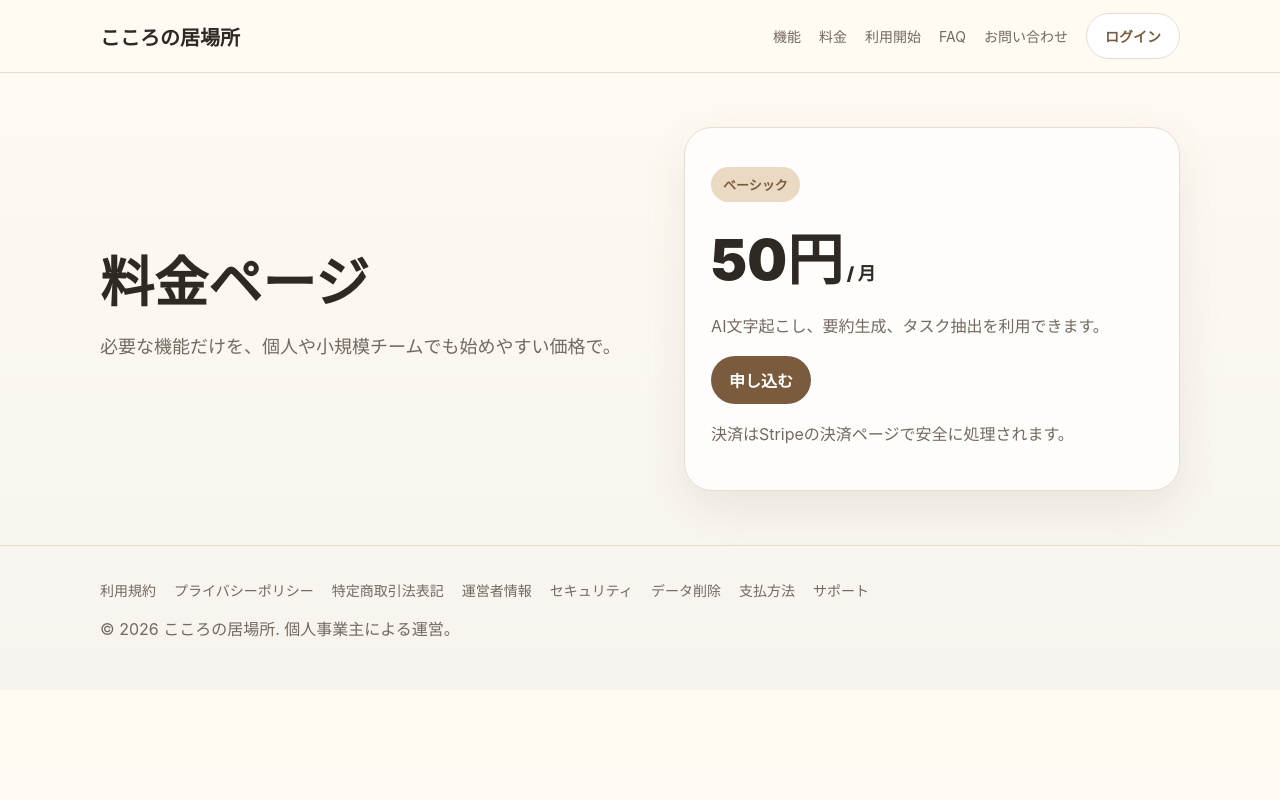
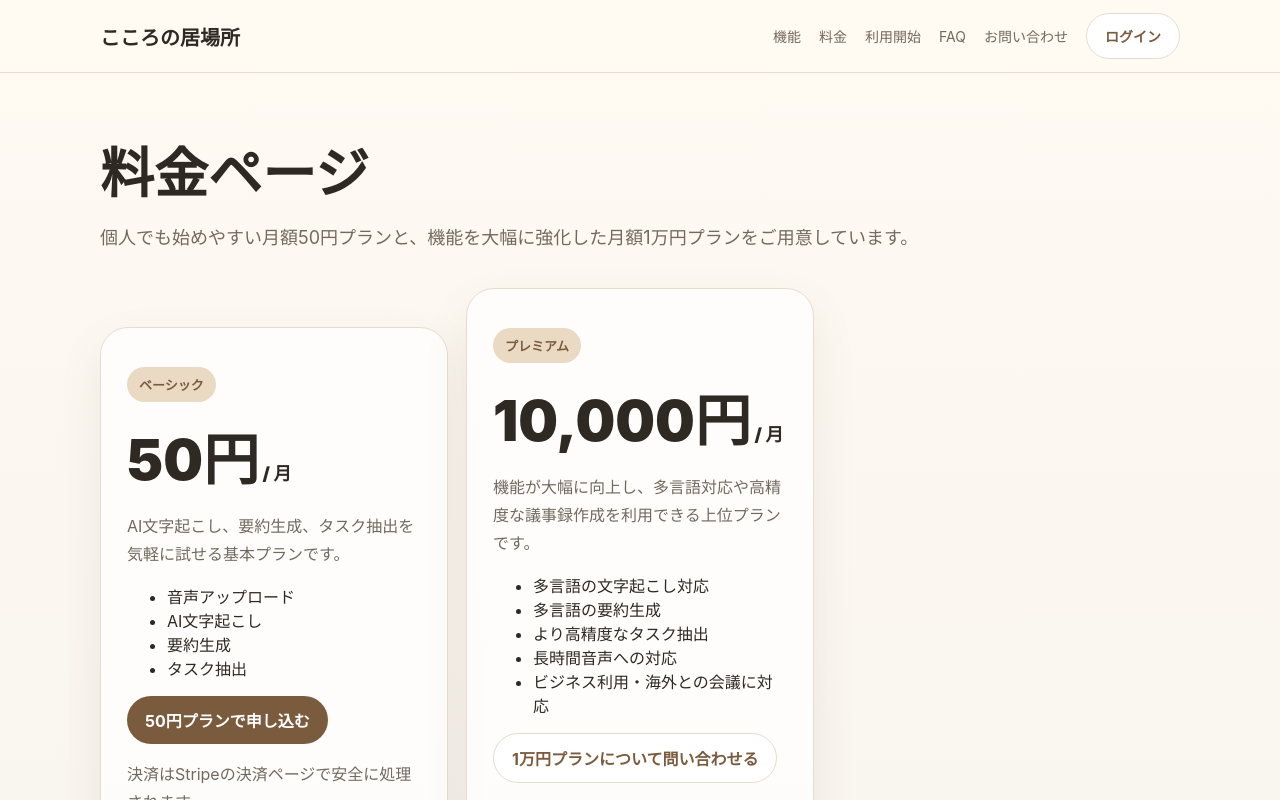
Before and after one commit to Yuki-ux-jpg-png/ai_gijiroku, a Next.js app: page /pricing in a window 1280 px wide. Shown: the top 800 px of the page. Built offline with nearby package versions, Linux system fonts and the light colour scheme.

Commit message:
Update page.tsx

```diff
--- a/app/pricing/page.tsx
+++ b/app/pricing/page.tsx
@@ -1,34 +1,67 @@
 export default function Pricing() {
   return (
     <main className="section">
-      <div className="container grid">
+      <div className="container">
         <div>
           <h1 className="h1">料金ページ</h1>
           <p className="lead">
-            必要な機能だけを、個人や小規模チームでも始めやすい価格で。
+            個人でも始めやすい月額50円プランと、機能を大幅に強化した月額1万円プランをご用意しています。
           </p>
         </div>
 
+        <div className="grid cards" style={{ marginTop: 32 }}>
           <div className="card">
             <p className="badge">ベーシック</p>
             <div className="price">
               50円<span style={{ fontSize: 18 }}> / 月</span>
             </div>
             <p className="muted">
-            AI文字起こし、要約生成、タスク抽出を利用できます。
+              AI文字起こし、要約生成、タスク抽出を気軽に試せる基本プランです。
             </p>
+            <ul>
+              <li>音声アップロード</li>
+              <li>AI文字起こし</li>
+              <li>要約生成</li>
+              <li>タスク抽出</li>
+            </ul>
 
             <a
               className="btn"
               href="https://buy.stripe.com/5kQaEXbEcci505s95m6c003"
             >
-            申し込む
+              50円プランで申し込む
             </a>
 
             <p className="muted small">
               決済はStripeの決済ページで安全に処理されます。
             </p>
           </div>
+
+          <div className="card">
+            <p className="badge">プレミアム</p>
+            <div className="price">
+              10,000円<span style={{ fontSize: 18 }}> / 月</span>
+            </div>
+            <p className="muted">
+              機能が大幅に向上し、多言語対応や高精度な議事録作成を利用できる上位プランです。
+            </p>
+            <ul>
+              <li>多言語の文字起こし対応</li>
+              <li>多言語の要約生成</li>
+              <li>より高精度なタスク抽出</li>
+              <li>長時間音声への対応</li>
+              <li>ビジネス利用・海外との会議に対応</li>
+            </ul>
+
+            <a className="btn secondary" href="/contact">
+              1万円プランについて問い合わせる
+            </a>
+
+            <p className="muted small">
+              利用内容に応じて、対応言語や利用条件をご案内します。
+            </p>
+          </div>
+        </div>
       </div>
     </main>
   );
```
Lines whose indentation alone changed are shown as unchanged.
